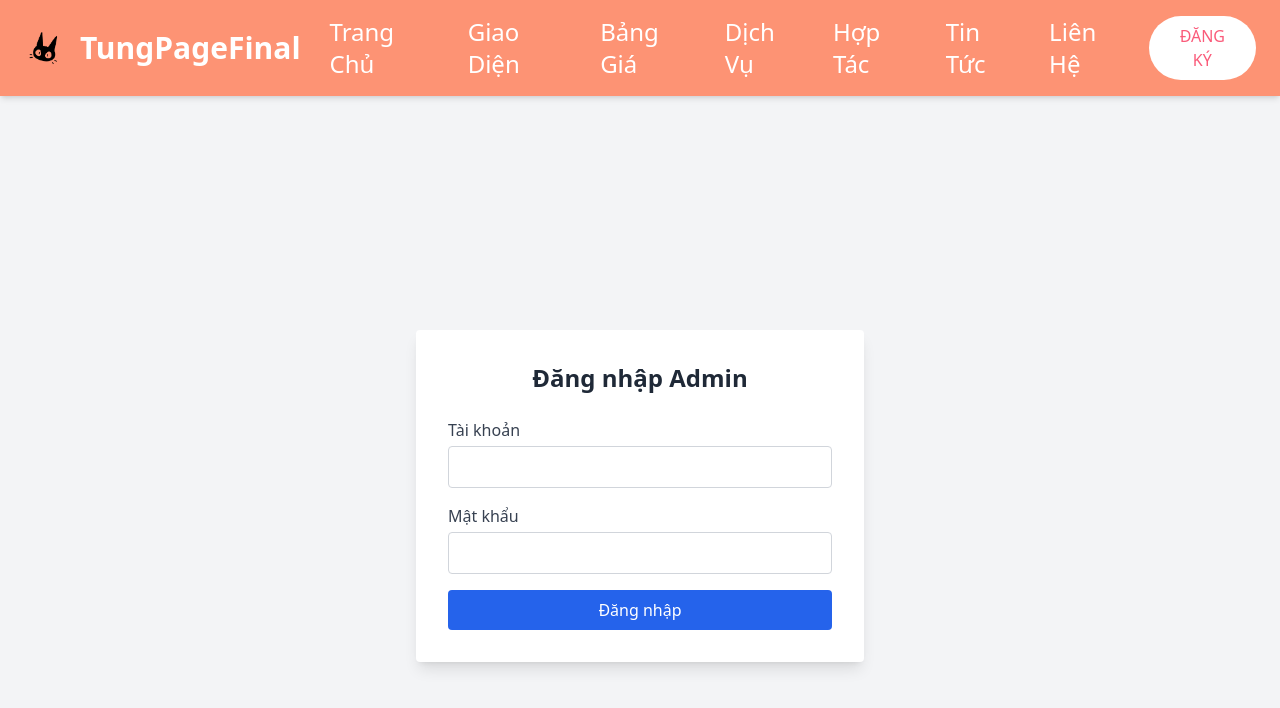
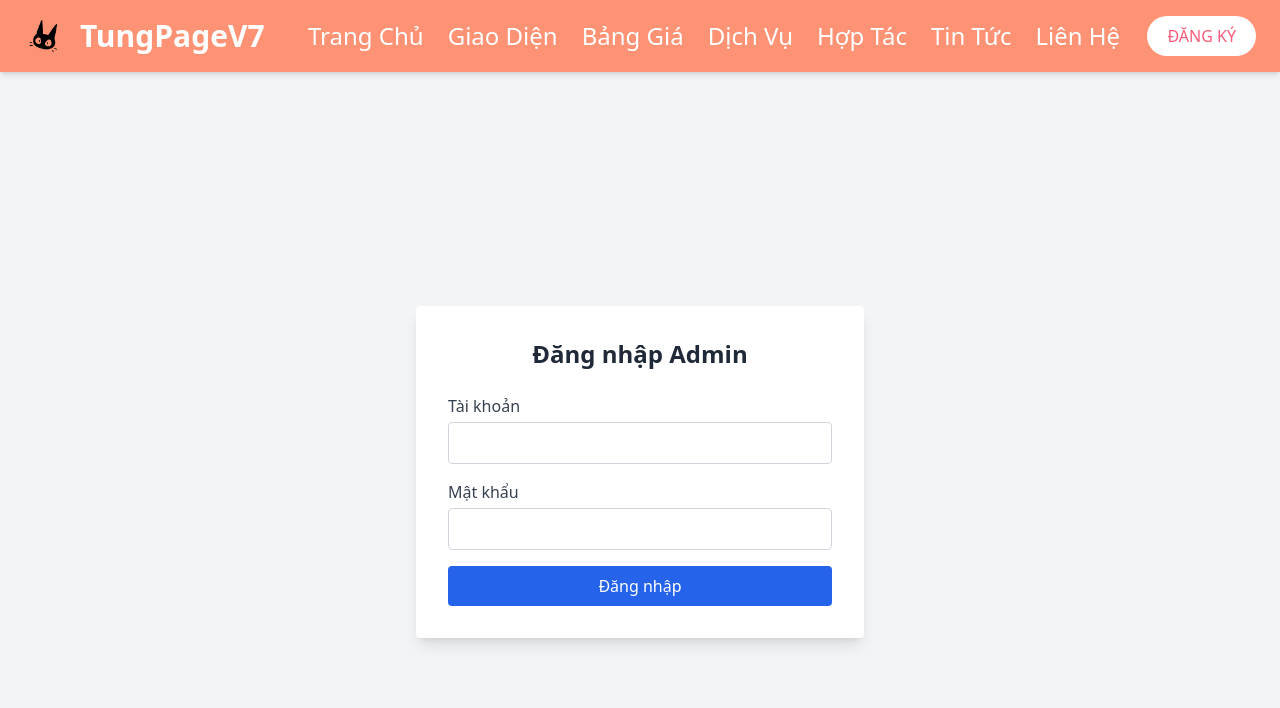
Before and after one commit to toksuma/pltt, a React (Vite) app in the folder Frontend/: page /admin/login in a window 1280 px wide. Shown: the top 708 px of the page. Built offline with nearby package versions, Linux system fonts and the light colour scheme.

Commit message:
V7 - User - Count, undefined - Log error

```diff
--- a/Frontend/src/admin/Sidebar.jsx
+++ b/Frontend/src/admin/Sidebar.jsx
@@ -50,7 +50,7 @@
     >
       <div className="p-4 border-b border-gray-700">
         <h3 className="text-lg font-bold">QUẢN TRỊ WEBSITE</h3>
-        <p className="text-sm text-gray-400">TungPageV4</p>
+        <p className="text-sm text-gray-400">TungPageV7</p>
         <p className="text-sm text-green-400 mt-2">
           👤 Tài khoản: {username}
         </p>
--- a/Frontend/src/components/Header.jsx
+++ b/Frontend/src/components/Header.jsx
@@ -17,7 +17,7 @@
         {/* Logo */}
         <div className="flex items-center space-x-4 pr-8">
           <img src="/Logo.png" alt="Logo" className="h-10 w-auto" />
-          <span className="text-white text-3xl font-semibold">TungPageFinal</span>
+          <span className="text-white text-3xl font-semibold">TungPageV7</span>
         </div>
         {/* Menu */}
         <nav className="hidden md:flex space-x-6">
```
